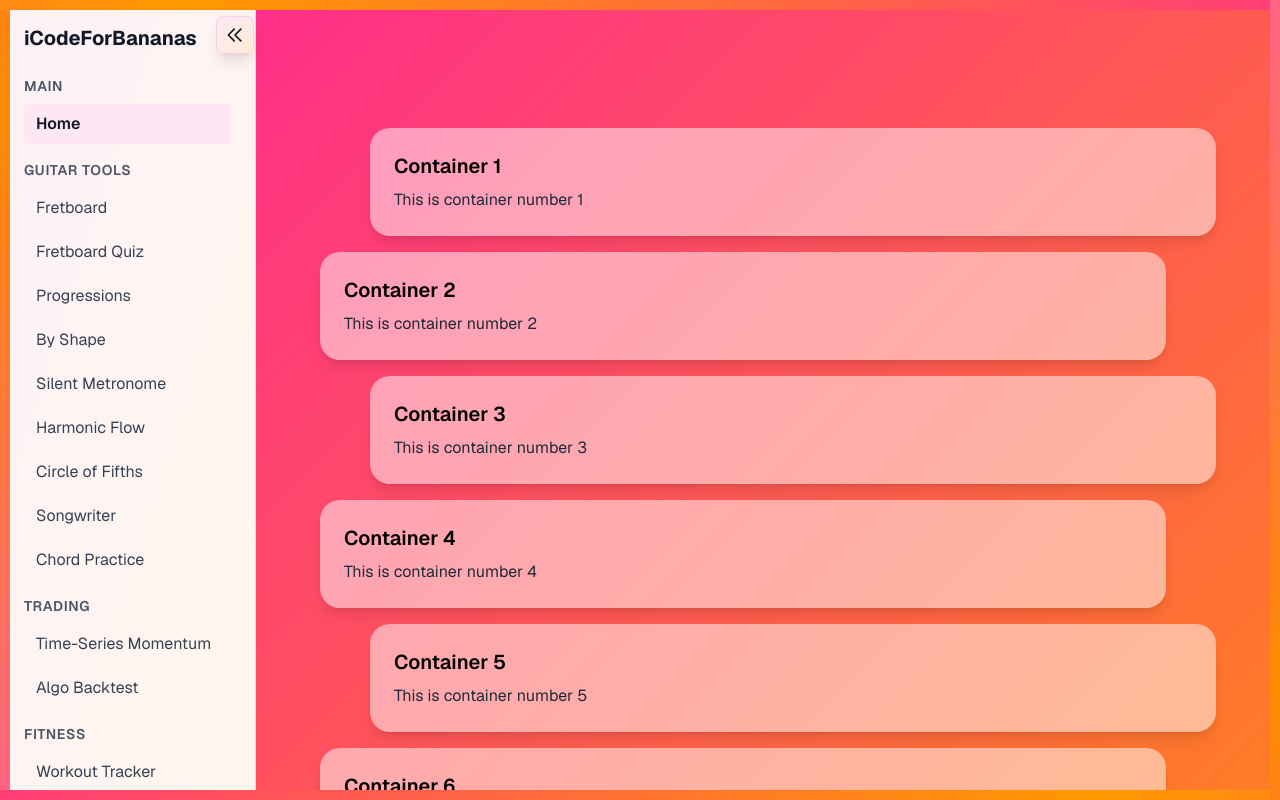
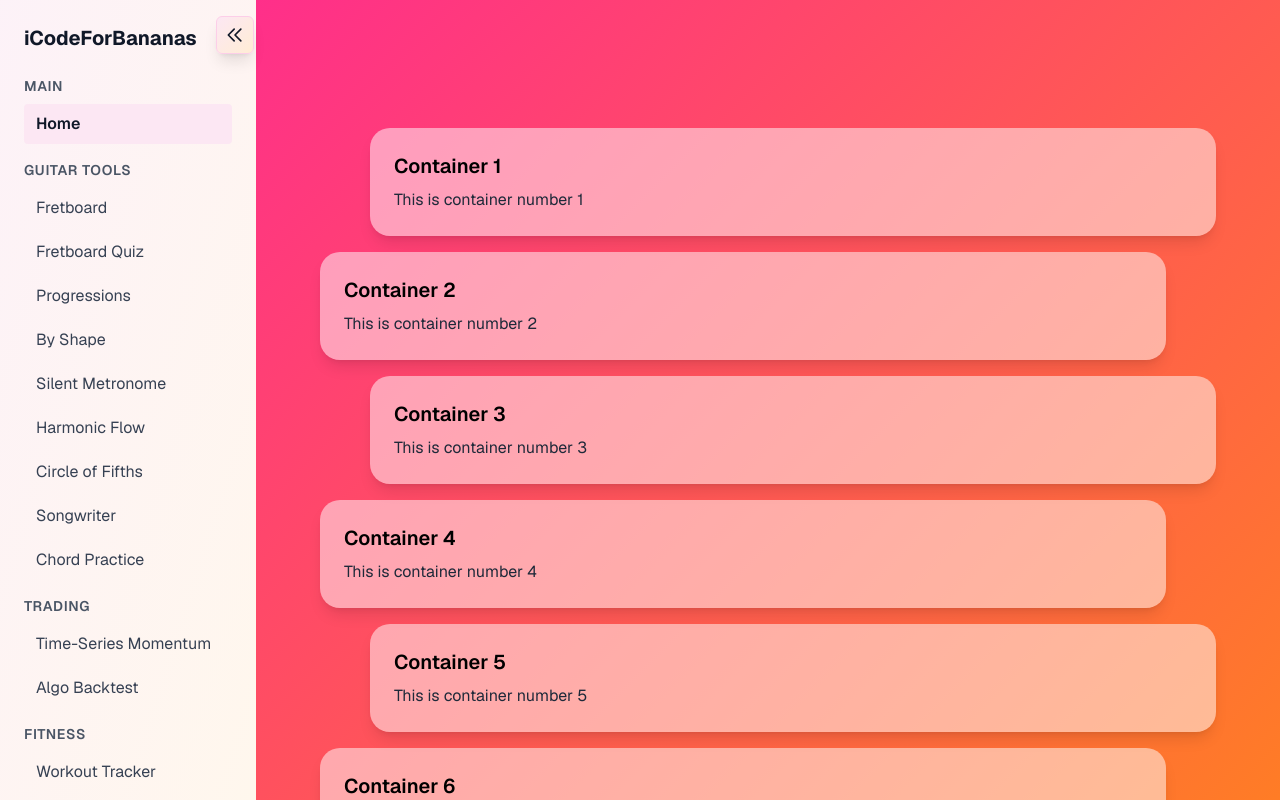
Before and after one commit to iCodeForBananas/iCodeForBananas, a Next.js app: page / in a window 1280 px wide. Shown: the top 800 px of the page. Built offline with nearby package versions, Linux system fonts and the light colour scheme.

Commit message:
Refactor Sidebar component for consistent quotation style and improve layout structure

```diff
--- a/app/components/Sidebar.tsx
+++ b/app/components/Sidebar.tsx
@@ -1,11 +1,11 @@
-'use client';
+"use client";
 
-import Link from 'next/link';
-import { usePathname } from 'next/navigation';
-import { useState, useEffect } from 'react';
+import Link from "next/link";
+import { usePathname } from "next/navigation";
+import { useState, useEffect } from "react";
 
 const MOBILE_BREAKPOINT = 1024;
-const SIDEBAR_STATE_KEY = 'sidebarOpen';
+const SIDEBAR_STATE_KEY = "sidebarOpen";
 
 // Helper function to check if current window width is below mobile breakpoint
 const isMobileDevice = () => window.innerWidth < MOBILE_BREAKPOINT;
@@ -23,11 +23,11 @@ export default function Sidebar() {
     try {
       const savedState = localStorage.getItem(SIDEBAR_STATE_KEY);
       if (savedState !== null) {
-        shouldBeOpen = savedState === 'true';
+        shouldBeOpen = savedState === "true";
       }
     } catch (error) {
       // localStorage not available, use default state
-      console.warn('Failed to load sidebar state from localStorage:', error);
+      console.warn("Failed to load sidebar state from localStorage:", error);
     }
 
     // On mobile, always start closed regardless of saved state
@@ -54,8 +54,8 @@ export default function Sidebar() {
       }
     };
 
-    window.addEventListener('resize', checkScreenSize);
-    return () => window.removeEventListener('resize', checkScreenSize);
+    window.addEventListener("resize", checkScreenSize);
+    return () => window.removeEventListener("resize", checkScreenSize);
   }, []);
 
   const toggleSidebar = () => {
@@ -65,7 +65,7 @@ export default function Sidebar() {
       localStorage.setItem(SIDEBAR_STATE_KEY, String(newState));
     } catch (error) {
       // localStorage not available, state will reset on page reload
-      console.warn('Failed to save sidebar state to localStorage:', error);
+      console.warn("Failed to save sidebar state to localStorage:", error);
     }
   };
 
@@ -74,59 +74,59 @@ export default function Sidebar() {
       {/* Toggle Button - Always visible */}
       <button
         onClick={toggleSidebar}
-        className={`fixed top-4 z-50 p-2 bg-gradient-to-br from-pink-100 to-orange-100 hover:from-pink-200 hover:to-orange-200 text-gray-900 rounded-md shadow-lg border border-pink-200 ${hasMounted ? 'transition-all duration-300' : ''} ${
-          isOpen ? 'left-[216px]' : 'left-4'
+        className={`fixed top-4 z-50 p-2 bg-gradient-to-br from-pink-100 to-orange-100 hover:from-pink-200 hover:to-orange-200 text-gray-900 rounded-md shadow-lg border border-pink-200 ${hasMounted ? "transition-all duration-300" : ""} ${
+          isOpen ? "left-[216px]" : "left-4"
         }`}
-        aria-label={isOpen ? 'Close sidebar' : 'Open sidebar'}
+        aria-label={isOpen ? "Close sidebar" : "Open sidebar"}
       >
         {isOpen ? (
           <svg
-            xmlns="http://www.w3.org/2000/svg"
-            className="h-5 w-5"
-            fill="none"
-            viewBox="0 0 24 24"
-            stroke="currentColor"
+            xmlns='http://www.w3.org/2000/svg'
+            className='h-5 w-5'
+            fill='none'
+            viewBox='0 0 24 24'
+            stroke='currentColor'
           >
-            <path strokeLinecap="round" strokeLinejoin="round" strokeWidth={2} d="M11 19l-7-7 7-7m8 14l-7-7 7-7" />
+            <path strokeLinecap='round' strokeLinejoin='round' strokeWidth={2} d='M11 19l-7-7 7-7m8 14l-7-7 7-7' />
           </svg>
         ) : (
           <svg
-            xmlns="http://www.w3.org/2000/svg"
-            className="h-5 w-5"
-            fill="none"
-            viewBox="0 0 24 24"
-            stroke="currentColor"
+            xmlns='http://www.w3.org/2000/svg'
+            className='h-5 w-5'
+            fill='none'
+            viewBox='0 0 24 24'
+            stroke='currentColor'
           >
-            <path strokeLinecap="round" strokeLinejoin="round" strokeWidth={2} d="M4 6h16M4 12h16M4 18h16" />
+            <path strokeLinecap='round' strokeLinejoin='round' strokeWidth={2} d='M4 6h16M4 12h16M4 18h16' />
           </svg>
         )}
       </button>
 
       {/* Overlay for mobile when sidebar is open */}
-      {isOpen && isMobile && <div className="fixed inset-0 bg-black/50 z-30 lg:hidden" onClick={toggleSidebar} />}
+      {isOpen && isMobile && <div className='fixed inset-0 bg-black/50 z-30 lg:hidden' onClick={toggleSidebar} />}
 
       {/* Sidebar */}
       <aside
-        className={`fixed lg:relative h-screen bg-gradient-to-br from-pink-50 to-orange-50 text-gray-900 p-6 flex flex-col gap-6 border-r border-pink-200 z-40 ${hasMounted ? 'transition-all duration-300' : ''} overflow-y-auto ${
-          isOpen ? 'w-64 translate-x-0' : 'w-0 -translate-x-full lg:w-0 p-0 overflow-hidden'
+        className={`fixed lg:relative h-screen bg-gradient-to-br from-pink-50 to-orange-50 text-gray-900 flex flex-col gap-6 z-40 ${hasMounted ? "transition-all duration-300" : ""} overflow-y-auto ${
+          isOpen ? "w-64 translate-x-0 p-6" : "w-0 -translate-x-full lg:w-0 p-0 overflow-hidden"
         }`}
       >
         <div
-          className={`${isOpen ? 'opacity-100' : 'opacity-0'} ${hasMounted ? 'transition-opacity duration-200' : ''}`}
+          className={`${isOpen ? "opacity-100" : "opacity-0"} ${hasMounted ? "transition-opacity duration-200" : ""}`}
         >
-          <h2 className="text-xl font-bold whitespace-nowrap">iCodeForBananas</h2>
+          <h2 className='text-xl font-bold whitespace-nowrap'>iCodeForBananas</h2>
 
-          <nav className="flex flex-col gap-4 mt-6">
+          <nav className='flex flex-col gap-4 mt-6'>
             <div>
-              <h3 className="text-sm font-semibold text-gray-600 mb-2 uppercase tracking-wider whitespace-nowrap">
+              <h3 className='text-sm font-semibold text-gray-600 mb-2 uppercase tracking-wider whitespace-nowrap'>
                 Main
               </h3>
-              <div className="flex flex-col gap-1">
+              <div className='flex flex-col gap-1'>
                 <Link
-                  href="/"
+                  href='/'
                   onClick={() => isMobile && setIsOpen(false)}
                   className={`px-3 py-2 rounded hover:bg-pink-100 hover:text-gray-900 transition-colors whitespace-nowrap ${
-                    pathname === '/' ? 'bg-pink-100 text-gray-900 font-semibold' : 'text-gray-700'
+                    pathname === "/" ? "bg-pink-100 text-gray-900 font-semibold" : "text-gray-700"
                   }`}
                 >
                   Home
@@ -135,87 +135,87 @@ export default function Sidebar() {
             </div>
 
             <div>
-              <h3 className="text-sm font-semibold text-gray-600 mb-2 uppercase tracking-wider whitespace-nowrap">
+              <h3 className='text-sm font-semibold text-gray-600 mb-2 uppercase tracking-wider whitespace-nowrap'>
                 Guitar Tools
               </h3>
-              <div className="flex flex-col gap-1">
+              <div className='flex flex-col gap-1'>
                 <Link
-                  href="/fretboard"
+                  href='/fretboard'
                   onClick={() => isMobile && setIsOpen(false)}
                   className={`px-3 py-2 rounded hover:bg-pink-100 hover:text-gray-900 transition-colors whitespace-nowrap ${
-                    pathname === '/fretboard' ? 'bg-pink-100 text-gray-900 font-semibold' : 'text-gray-700'
+                    pathname === "/fretboard" ? "bg-pink-100 text-gray-900 font-semibold" : "text-gray-700"
                   }`}
                 >
                   Fretboard
                 </Link>
                 <Link
-                  href="/fretboard-quiz"
+                  href='/fretboard-quiz'
                   onClick={() => isMobile && setIsOpen(false)}
                   className={`px-3 py-2 rounded hover:bg-pink-100 hover:text-gray-900 transition-colors whitespace-nowrap ${
-                    pathname === '/fretboard-quiz' ? 'bg-pink-100 text-gray-900 font-semibold' : 'text-gray-700'
+                    pathname === "/fretboard-quiz" ? "bg-pink-100 text-gray-900 font-semibold" : "text-gray-700"
                   }`}
                 >
                   Fretboard Quiz
                 </Link>
                 <Link
-                  href="/chord-progressions"
+                  href='/chord-progressions'
                   onClick={() => isMobile && setIsOpen(false)}
                   className={`px-3 py-2 rounded hover:bg-pink-100 hover:text-gray-900 transition-colors whitespace-nowrap ${
-                    pathname === '/chord-progressions' ? 'bg-pink-100 text-gray-900 font-semibold' : 'text-gray-700'
+                    pathname === "/chord-progressions" ? "bg-pink-100 text-gray-900 font-semibold" : "text-gray-700"
                   }`}
                 >
                   Progressions
                 </Link>
                 <Link
-                  href="/chord-shapes"
+                  href='/chord-shapes'
                   onClick={() => isMobile && setIsOpen(false)}
                   className={`px-3 py-2 rounded hover:bg-pink-100 hover:text-gray-900 transition-colors whitespace-nowrap ${
-                    pathname === '/chord-shapes' ? 'bg-pink-100 text-gray-900 font-semibold' : 'text-gray-700'
+                    pathname === "/chord-shapes" ? "bg-pink-100 text-gray-900 font-semibold" : "text-gray-700"
                   }`}
                 >
                   By Shape
                 </Link>
                 <Link
-                  href="/silent-metronome"
+                  href='/silent-metronome'
                   onClick={() => isMobile && setIsOpen(false)}
                   className={`px-3 py-2 rounded hover:bg-pink-100 hover:text-gray-900 transition-colors whitespace-nowrap ${
-                    pathname === '/silent-metronome' ? 'bg-pink-100 text-gray-900 font-semibold' : 'text-gray-700'
+                    pathname === "/silent-metronome" ? "bg-pink-100 text-gray-900 font-semibold" : "text-gray-700"
                   }`}
                 >
                   Silent Metronome
                 </Link>
                 <Link
-                  href="/harmonic-flow"
+                  href='/harmonic-flow'
                   onClick={() => isMobile && setIsOpen(false)}
                   className={`px-3 py-2 rounded hover:bg-pink-100 hover:text-gray-900 transition-colors whitespace-nowrap ${
-                    pathname === '/harmonic-flow' ? 'bg-pink-100 text-gray-900 font-semibold' : 'text-gray-700'
+                    pathname === "/harmonic-flow" ? "bg-pink-100 text-gray-900 font-semibold" : "text-gray-700"
                   }`}
                 >
                   Harmonic Flow
                 </Link>
                 <Link
-                  href="/circle-of-fifths"
+                  href='/circle-of-fifths'
                   onClick={() => isMobile && setIsOpen(false)}
                   className={`px-3 py-2 rounded hover:bg-pink-100 hover:text-gray-900 transition-colors whitespace-nowrap ${
-                    pathname === '/circle-of-fifths' ? 'bg-pink-100 text-gray-900 font-semibold' : 'text-gray-700'
+                    pathname === "/circle-of-fifths" ? "bg-pink-100 text-gray-900 font-semibold" : "text-gray-700"
                   }`}
                 >
                   Circle of Fifths
                 </Link>
                 <Link
-                  href="/songwriter"
+                  href='/songwriter'
                   onClick={() => isMobile && setIsOpen(false)}
                   className={`px-3 py-2 rounded hover:bg-pink-100 hover:text-gray-900 transition-colors whitespace-nowrap ${
-                    pathname === '/songwriter' ? 'bg-pink-100 text-gray-900 font-semibold' : 'text-gray-700'
+                    pathname === "/songwriter" ? "bg-pink-100 text-gray-900 font-semibold" : "text-gray-700"
                   }`}
                 >
                   Songwriter
                 </Link>
                 <Link
-                  href="/chord-practice"
+                  href='/chord-practice'
                   onClick={() => isMobile && setIsOpen(false)}
                   className={`px-3 py-2 rounded hover:bg-pink-100 hover:text-gray-900 transition-colors whitespace-nowrap ${
-                    pathname === '/chord-practice' ? 'bg-pink-100 text-gray-900 font-semibold' : 'text-gray-700'
+                    pathname === "/chord-practice" ? "bg-pink-100 text-gray-900 font-semibold" : "text-gray-700"
                   }`}
                 >
                   Chord Practice
@@ -224,24 +224,24 @@ export default function Sidebar() {
             </div>
 
             <div>
-              <h3 className="text-sm font-semibold text-gray-600 mb-2 uppercase tracking-wider whitespace-nowrap">
+              <h3 className='text-sm font-semibold text-gray-600 mb-2 uppercase tracking-wider whitespace-nowrap'>
                 Trading
               </h3>
-              <div className="flex flex-col gap-1">
+              <div className='flex flex-col gap-1'>
                 <Link
-                  href="/trading-chart"
+                  href='/trading-chart'
                   onClick={() => isMobile && setIsOpen(false)}
                   className={`px-3 py-2 rounded hover:bg-pink-100 hover:text-gray-900 transition-colors whitespace-nowrap ${
-                    pathname === '/trading-chart' ? 'bg-pink-100 text-gray-900 font-semibold' : 'text-gray-700'
+                    pathname === "/trading-chart" ? "bg-pink-100 text-gray-900 font-semibold" : "text-gray-700"
                   }`}
                 >
                   Time-Series Momentum
                 </Link>
                 <Link
-                  href="/algo-backtest"
+                  href='/algo-backtest'
                   onClick={() => isMobile && setIsOpen(false)}
                   className={`px-3 py-2 rounded hover:bg-pink-100 hover:text-gray-900 transition-colors whitespace-nowrap ${
-                    pathname === '/algo-backtest' ? 'bg-pink-100 text-gray-900 font-semibold' : 'text-gray-700'
+                    pathname === "/algo-backtest" ? "bg-pink-100 text-gray-900 font-semibold" : "text-gray-700"
                   }`}
                 >
                   Algo Backtest
@@ -250,15 +250,15 @@ export default function Sidebar() {
             </div>
 
             <div>
-              <h3 className="text-sm font-semibold text-gray-600 mb-2 uppercase tracking-wider whitespace-nowrap">
+              <h3 className='text-sm font-semibold text-gray-600 mb-2 uppercase tracking-wider whitespace-nowrap'>
                 Fitness
               </h3>
-              <div className="flex flex-col gap-1">
+              <div className='flex flex-col gap-1'>
                 <Link
-                  href="/workout-tracker"
+                  href='/workout-tracker'
                   onClick={() => isMobile && setIsOpen(false)}
                   className={`px-3 py-2 rounded hover:bg-pink-100 hover:text-gray-900 transition-colors whitespace-nowrap ${
-                    pathname === '/workout-tracker' ? 'bg-pink-100 text-gray-900 font-semibold' : 'text-gray-700'
+                    pathname === "/workout-tracker" ? "bg-pink-100 text-gray-900 font-semibold" : "text-gray-700"
                   }`}
                 >
                   Workout Tracker
@@ -267,15 +267,15 @@ export default function Sidebar() {
             </div>
 
             <div>
-              <h3 className="text-sm font-semibold text-gray-600 mb-2 uppercase tracking-wider whitespace-nowrap">
+              <h3 className='text-sm font-semibold text-gray-600 mb-2 uppercase tracking-wider whitespace-nowrap'>
                 Finance
               </h3>
-              <div className="flex flex-col gap-1">
+              <div className='flex flex-col gap-1'>
                 <Link
-                  href="/fire-estimator"
+                  href='/fire-estimator'
                   onClick={() => isMobile && setIsOpen(false)}
                   className={`px-3 py-2 rounded hover:bg-pink-100 hover:text-gray-900 transition-colors whitespace-nowrap ${
-                    pathname === '/fire-estimator' ? 'bg-pink-100 text-gray-900 font-semibold' : 'text-gray-700'
+                    pathname === "/fire-estimator" ? "bg-pink-100 text-gray-900 font-semibold" : "text-gray-700"
                   }`}
                 >
                   FIRE Estimator
@@ -284,15 +284,15 @@ export default function Sidebar() {
             </div>
 
             <div>
-              <h3 className="text-sm font-semibold text-gray-600 mb-2 uppercase tracking-wider whitespace-nowrap">
+              <h3 className='text-sm font-semibold text-gray-600 mb-2 uppercase tracking-wider whitespace-nowrap'>
                 Cloud
               </h3>
-              <div className="flex flex-col gap-1">
+              <div className='flex flex-col gap-1'>
                 <Link
-                  href="/cloud-architect"
+                  href='/cloud-architect'
                   onClick={() => isMobile && setIsOpen(false)}
                   className={`px-3 py-2 rounded hover:bg-pink-100 hover:text-gray-900 transition-colors whitespace-nowrap ${
-                    pathname === '/cloud-architect' ? 'bg-pink-100 text-gray-900 font-semibold' : 'text-gray-700'
+                    pathname === "/cloud-architect" ? "bg-pink-100 text-gray-900 font-semibold" : "text-gray-700"
                   }`}
                 >
                   Cloud Architect
@@ -301,24 +301,24 @@ export default function Sidebar() {
             </div>
 
             <div>
-              <h3 className="text-sm font-semibold text-gray-600 mb-2 uppercase tracking-wider whitespace-nowrap">
+              <h3 className='text-sm font-semibold text-gray-600 mb-2 uppercase tracking-wider whitespace-nowrap'>
                 Visualizations
               </h3>
-              <div className="flex flex-col gap-1">
+              <div className='flex flex-col gap-1'>
                 <Link
-                  href="/ascii-player"
+                  href='/ascii-player'
                   onClick={() => isMobile && setIsOpen(false)}
                   className={`px-3 py-2 rounded hover:bg-pink-100 hover:text-gray-900 transition-colors whitespace-nowrap ${
-                    pathname === '/ascii-player' ? 'bg-pink-100 text-gray-900 font-semibold' : 'text-gray-700'
+                    pathname === "/ascii-player" ? "bg-pink-100 text-gray-900 font-semibold" : "text-gray-700"
                   }`}
                 >
                   ASCII Player
                 </Link>
                 <Link
-                  href="/spd-crime-density"
+                  href='/spd-crime-density'
                   onClick={() => isMobile && setIsOpen(false)}
                   className={`px-3 py-2 rounded hover:bg-pink-100 hover:text-gray-900 transition-colors whitespace-nowrap ${
-                    pathname === '/spd-crime-density' ? 'bg-pink-100 text-gray-900 font-semibold' : 'text-gray-700'
+                    pathname === "/spd-crime-density" ? "bg-pink-100 text-gray-900 font-semibold" : "text-gray-700"
                   }`}
                 >
                   SPD Crime Density
--- a/app/globals.css
+++ b/app/globals.css
@@ -31,82 +31,6 @@
   --muted: var(--text-secondary);
 }
 
-/* Accent seam across the top */
-body::before {
-  content: "";
-  position: fixed;
-  top: 0;
-  left: 0;
-  right: 0;
-  height: 10px;
-  background: linear-gradient(90deg, #ff2f8a, #ff9900, #ff2f8a, #ff9900);
-  background-size: 300% 100%;
-  animation: seam-flow-h 4s linear infinite;
-  z-index: 50;
-  pointer-events: none;
-}
-
-/* Accent seams on left, right, and bottom edges */
-html::before {
-  content: "";
-  position: fixed;
-  top: 0;
-  bottom: 0;
-  left: 0;
-  width: 10px;
-  background: linear-gradient(180deg, #ff5e99, #ff8a00, #ff5e99, #ff8a00);
-  background-size: 100% 300%;
-  animation: seam-flow-v 4s linear infinite;
-  z-index: 50;
-  pointer-events: none;
-}
-
-html::after {
-  content: "";
-  position: fixed;
-  top: 0;
-  bottom: 0;
-  right: 0;
-  width: 10px;
-  background: linear-gradient(180deg, #ff8a00, #ff5e99, #ff8a00, #ff5e99);
-  background-size: 100% 300%;
-  animation: seam-flow-v 4s linear infinite reverse;
-  z-index: 50;
-  pointer-events: none;
-}
-
-body::after {
-  content: "";
-  position: fixed;
-  left: 0;
-  right: 0;
-  bottom: 0;
-  height: 10px;
-  background: linear-gradient(90deg, #ff9900, #ff2f8a, #ff9900, #ff2f8a);
-  background-size: 300% 100%;
-  animation: seam-flow-h 4s linear infinite reverse;
-  z-index: 50;
-  pointer-events: none;
-}
-
-@keyframes seam-flow-h {
-  0% {
-    background-position: 0% 0%;
-  }
-  100% {
-    background-position: 100% 0%;
-  }
-}
-
-@keyframes seam-flow-v {
-  0% {
-    background-position: 0% 0%;
-  }
-  100% {
-    background-position: 0% 100%;
-  }
-}
-
 @theme inline {
   /* App color tokens backed by CSS variables */
   --color-background: var(--bg-primary);
@@ -127,6 +51,8 @@ body {
   background: var(--bg-primary);
   color: var(--foreground);
   font-family: Arial, Helvetica, sans-serif;
+  margin: 0;
+  padding: 0;
   transition:
     background-color 0.3s ease,
     color 0.3s ease;
--- a/app/layout.tsx
+++ b/app/layout.tsx
@@ -20,9 +20,9 @@ export default function RootLayout({
     <html lang='en'>
       <body className={`${GeistSans.variable} ${GeistMono.variable} antialiased`}>
         <ThemeProvider>
-          <div className='flex min-h-screen font-sans overflow-hidden'>
+          <div className='flex h-screen font-sans overflow-hidden'>
             <Sidebar />
-            <div className='flex-1 overflow-auto'>{children}</div>
+            <div className='flex-1 min-w-0 overflow-auto'>{children}</div>
           </div>
         </ThemeProvider>
       </body>
```
Also changed, not shown: app/spd-crime-density/page.tsx (+4 -4 lines).
